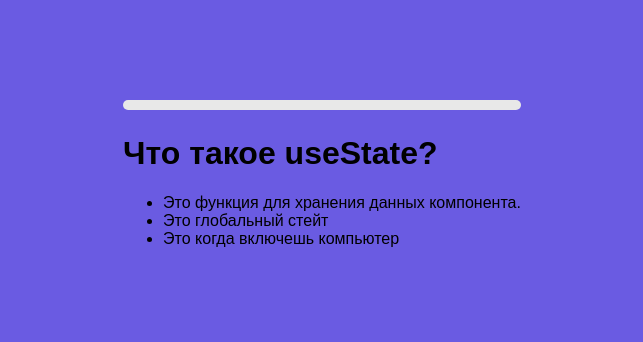
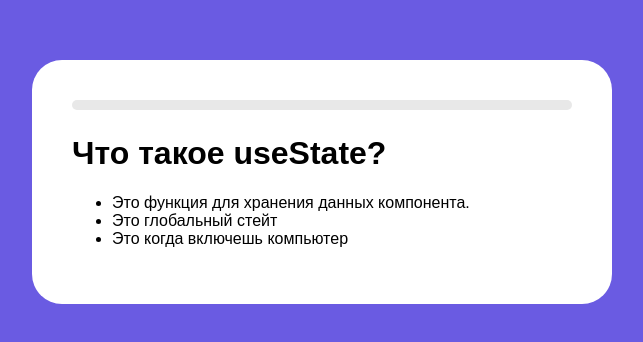
Before and after one commit to Nick536363/React_QuizShow, a React (Create React App) app: page / in a window 1280 px wide. Shown: the part 218-560 px from the top of the page, without its empty margins (318-961 px from the left). Built offline with nearby package versions, Linux system fonts and the light colour scheme.

Commit message:
added styles for App.js

```diff
--- a/src/App.css
+++ b/src/App.css
@@ -1 +1,2 @@
 body { margin: 0; font-family: ‘Nunito’, sans-serif; -webkit-font-smoothing: antialiased; -moz-osx-font-smoothing: grayscale; background-color: #6a5be2; display: flex; align-items: center; justify-content: center; height: 100vh; }
+.App { width: 500px; border-radius: 30px; padding: 40px; background-color: #fff; position: relative; }
```
